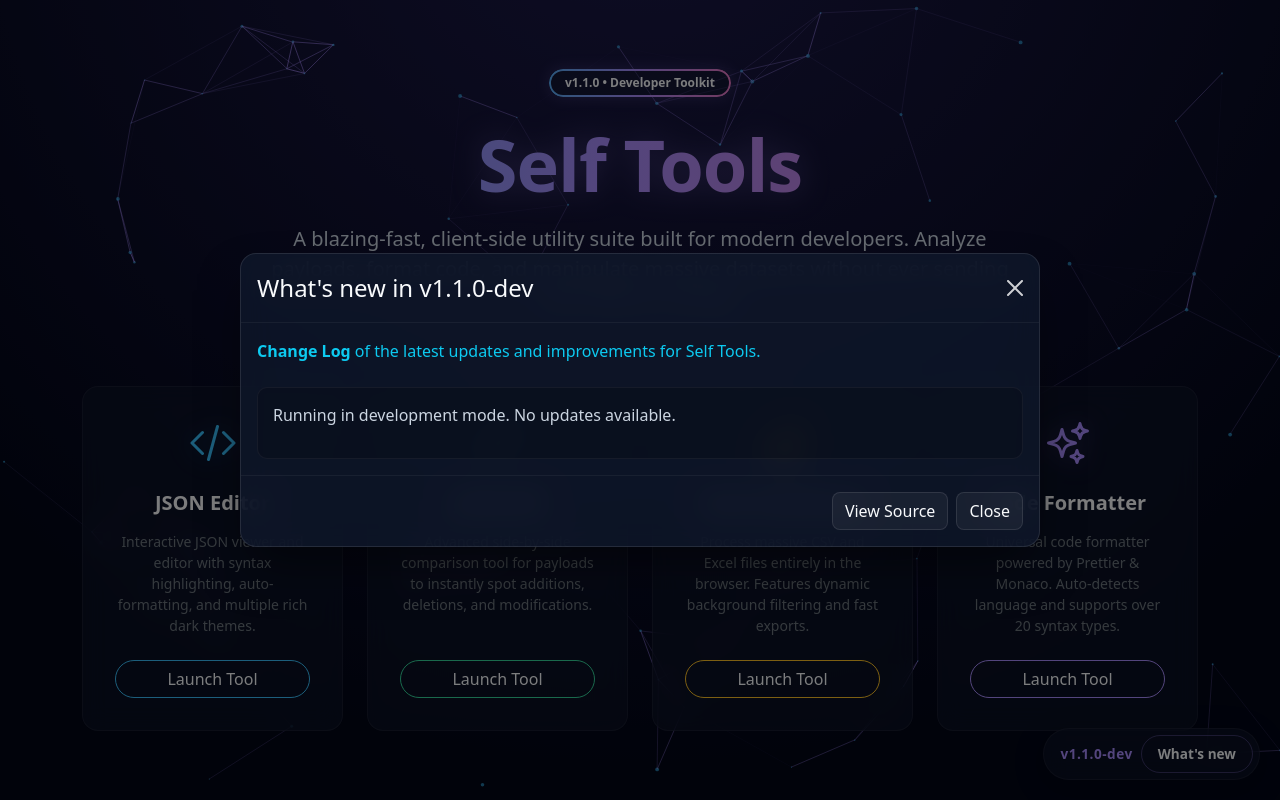
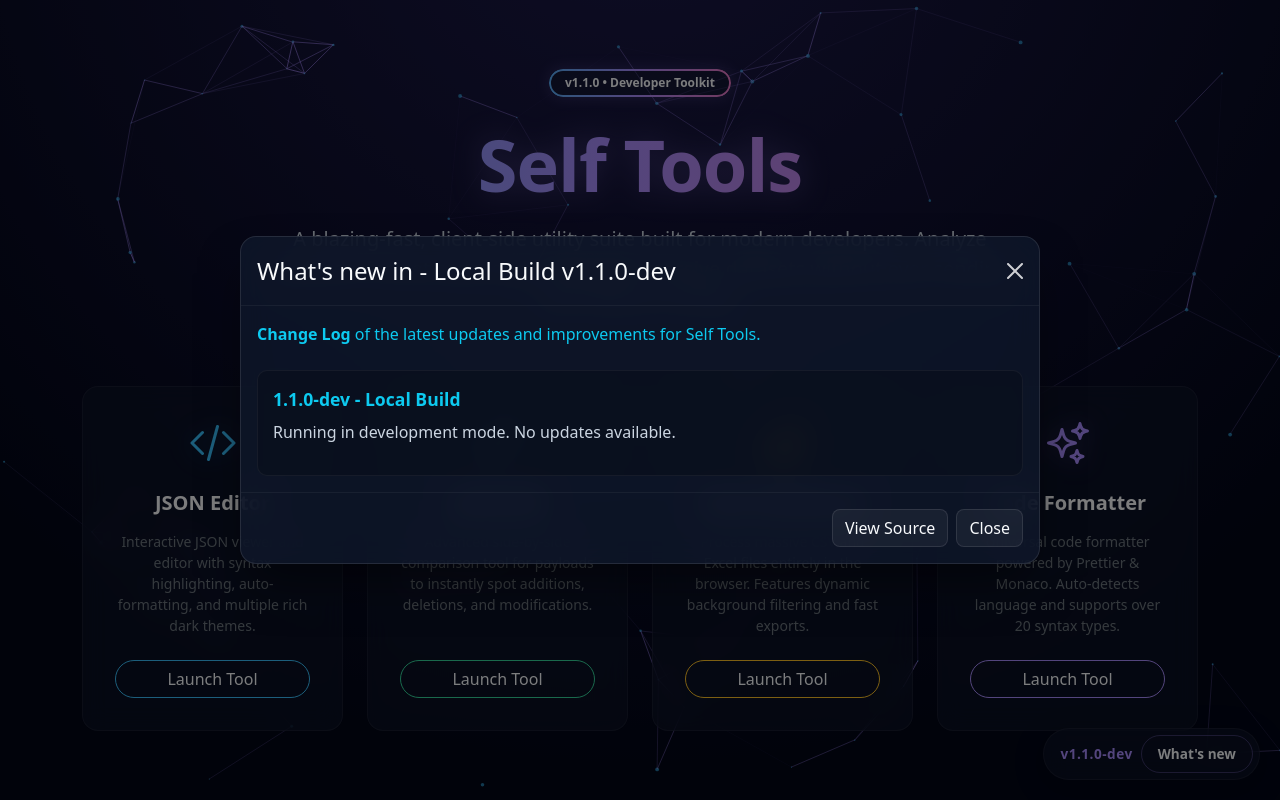
Before and after one commit to sri0711/self_tools, a React (Create React App) app: page / in a window 1280 px wide. Both pictures are taken after a click on the button "What's new". Built offline with nearby package versions, Linux system fonts and the light colour scheme.

Commit message:
What's new updated

```diff
--- a/src/Components/WhatsNewModal.js
+++ b/src/Components/WhatsNewModal.js
@@ -2,24 +2,39 @@
 import { Modal, Button } from 'react-bootstrap';
 import PackageJson from '../../package.json';
 
-const checkUpdate = async (setChanges, setVersion) => {
+const checkUpdate = async (setChanges, setVersion, setTitle) => {
 	try {
 		if (
 			window.location.hostname === 'localhost' ||
 			window.location.hostname === '127.0.0.1'
 		) {
 			setVersion(`${PackageJson.version}-dev`);
-			setChanges(['Running in development mode. No updates available.']);
+			setTitle('Local Build');
+			setChanges([
+				{
+					version: `${PackageJson.version}-dev`,
+					title: 'Local Build',
+					body: 'Running in development mode. No updates available.'
+				}
+			]);
 			return;
 		}
 		const response = await fetch(
 			'https://api.github.com/repos/sri0711/self_tools/releases'
 		);
 		const data = await response.json();
-		const latestVersion = data[0].tag_name;
-		setVersion(latestVersion);
-		const changes = data.map((release) => release.body);
-		setChanges(changes);
+		if (data && data.length > 0) {
+			const latestVersion = data[0].tag_name;
+			const latestTitle = data[0].name;
+			setVersion(latestVersion);
+			setTitle(latestTitle);
+			const changes = data.map((release) => ({
+				version: release.tag_name,
+				title: release.name,
+				body: release.body
+			}));
+			setChanges(changes);
+		}
 	} catch (error) {
 		console.error('Error checking for updates:', error);
 	}
@@ -28,10 +43,11 @@
 function WhatsNewModal() {
 	const [show, setShow] = useState(false);
 	const [version, setVersion] = useState('');
+	const [title, setTitle] = useState('');
 	const [changes, setChanges] = useState([]);
 
 	useEffect(() => {
-		checkUpdate(setChanges, setVersion);
+		checkUpdate(setChanges, setVersion, setTitle);
 	}, []);
 
 	return (
@@ -48,7 +64,9 @@
 
 			<Modal show={show} onHide={() => setShow(false)} centered size="lg">
 				<Modal.Header closeButton>
-					<Modal.Title>What's new in v{version}</Modal.Title>
+					<Modal.Title>
+						What's new in {title ? `- ${title}` : ''} v{version}
+					</Modal.Title>
 				</Modal.Header>
 				<Modal.Body>
 					<p className="text-info mb-4">
@@ -68,8 +86,15 @@
 					>
 						{changes.map((change, index) => (
 							<div key={index} className="changeItem">
-								{change}
-								<p className="changeSeparator">
+								<div
+									className="text-info fw-bold mb-2"
+									style={{ fontSize: '1.1rem' }}
+								>
+									{change.version}{' '}
+									{change.title ? `- ${change.title}` : ''}
+								</div>
+								{change.body}
+								<p className="changeSeparator text-secondary mt-3">
 									{index < changes.length - 1
 										? new Array(100).join('-')
 										: ''}
```
